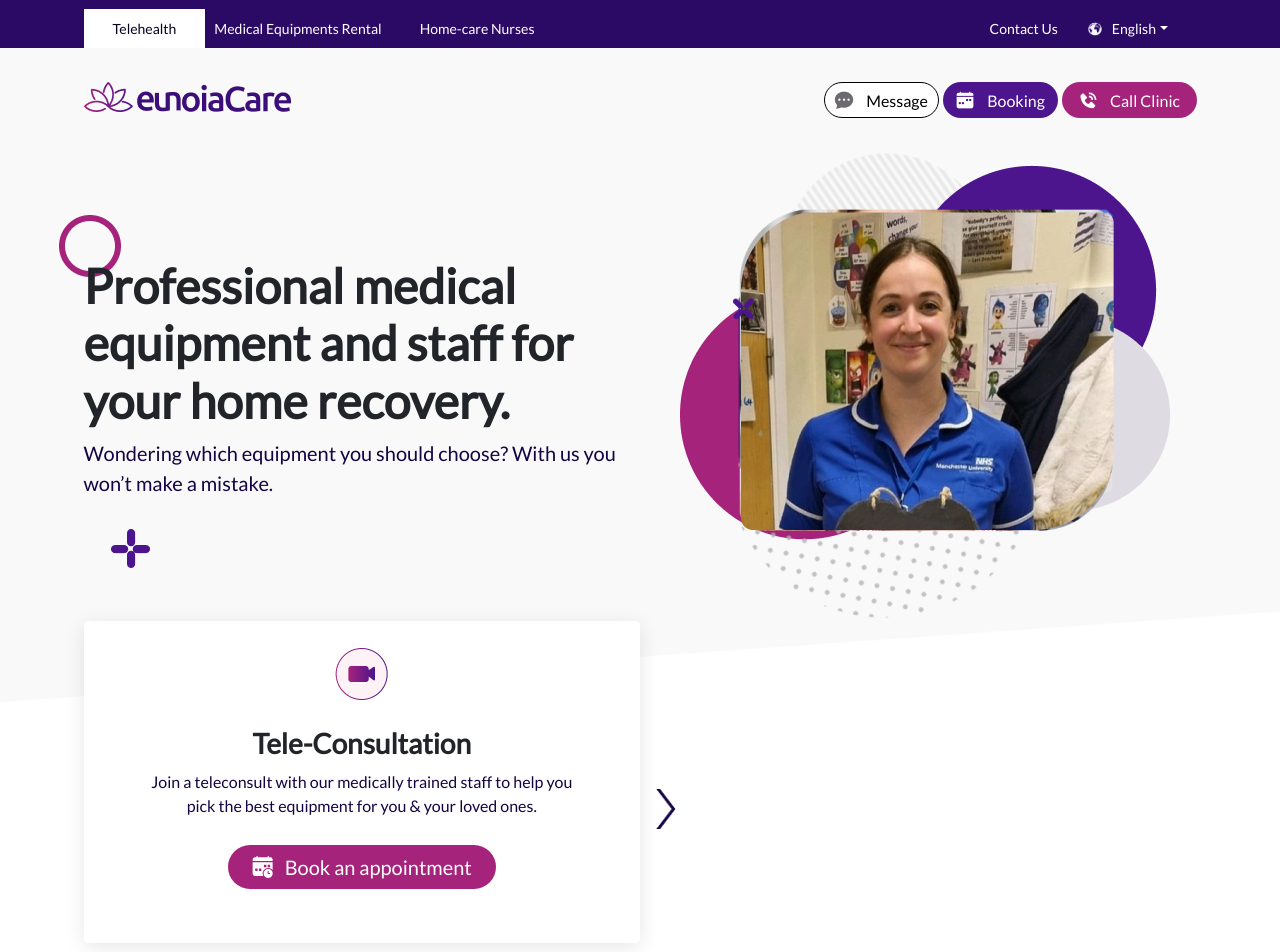
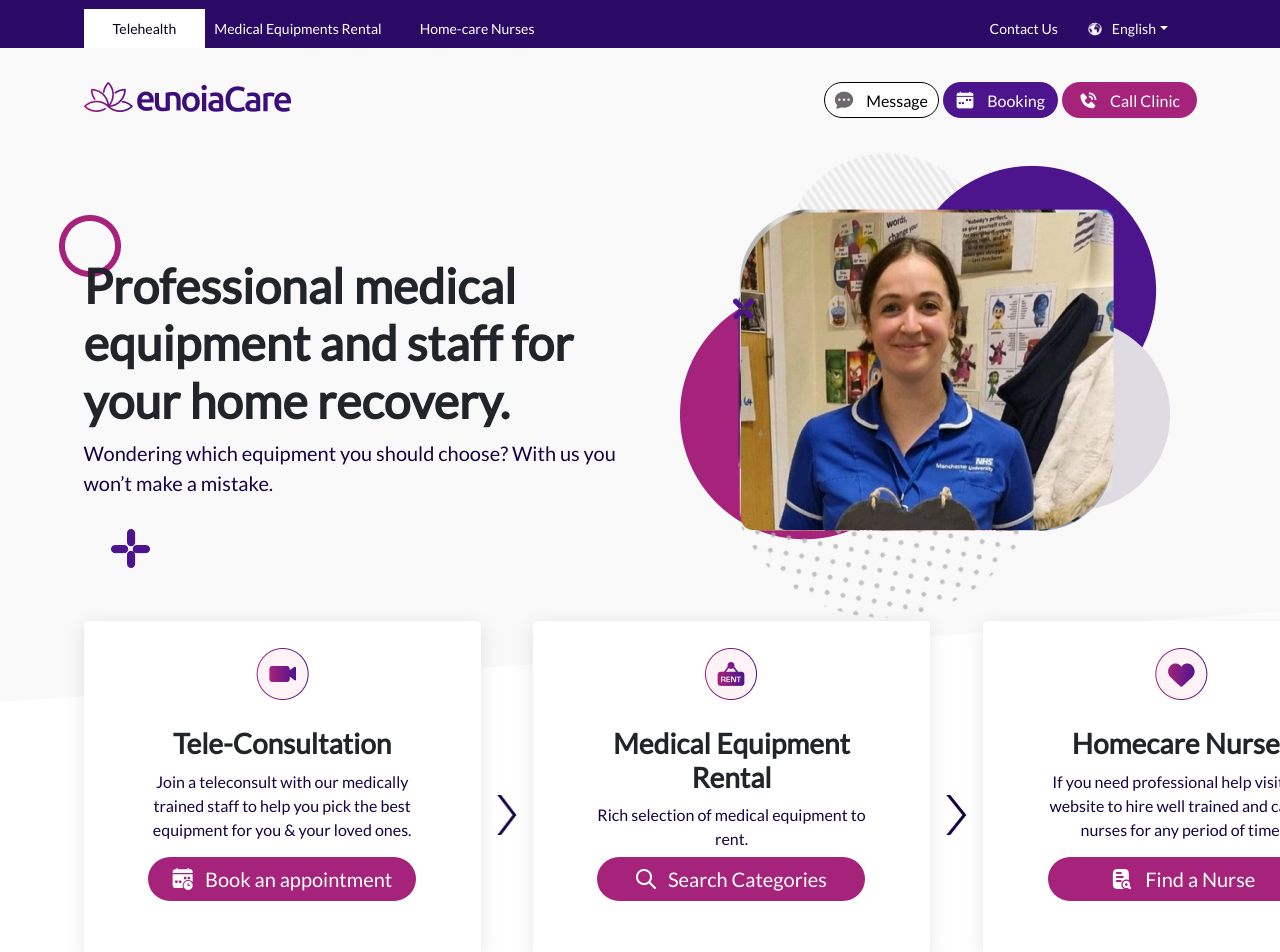
Before and after one commit to NathanNhan/du-an-congty, a React (Create React App) app: page / in a window 1280 px wide. Shown: the top 952 px of the page. Built offline with nearby package versions, Linux system fonts and the light colour scheme.

Commit message:
update feedback _ 16052022

```diff
--- a/src/Pages/HomePage.js
+++ b/src/Pages/HomePage.js
@@ -137,8 +137,8 @@ const HomePage = () => {
         <section className="three-card">
           <div className="container">
             <div className="row">
-              <div className="contain-card flex-wrap">
-                <div className="col-lg-6 col-xxl-4 mb-5">
+              <div className="contain-card">
+                <div className="col-lg-4 col-md-6 col-xxl-4 mb-5">
                   <div className="card bg-white border-0 h-100 custom-padding">
                     <div className="card-body text-center p-4 p-lg-5 pt-0 pt-lg-0">
                       <div className="feature bg-gradient text-white rounded-3 mb-4 mt-4">
@@ -148,12 +148,14 @@ const HomePage = () => {
                           className="img-icon"
                         />
                       </div>
+                      <div className="wrap-content-middle">
                         <h2 className="fs-4 fw-bold">Tele-Consultation</h2>
                         <p className="mb-4 mt-2">
                           Join a teleconsult with our medically trained staff to
                           help you pick the best equipment for you & your loved
                           ones.
                         </p>
+                      </div>
                       <a href="https://eunoiacare.co.id/">
                         <button className="button-cart m-auto text-white">
                           <img src={`/asset/NEW.png`} alt="" />
@@ -166,7 +168,7 @@ const HomePage = () => {
                 <div className="img-arrow">
                   <img src={`/asset/Fill.png`} alt="" width={20} height={40} />
                 </div>
-                <div className="col-lg-6 col-xxl-4 mb-5">
+                <div className="col-lg-4 col-md-6 col-xxl-4 mb-5">
                   <div className="card bg-white border-0 h-100 custom-padding">
                     <div className="card-body text-center p-4 p-lg-5 pt-0 pt-lg-0">
                       <div className="feature bg-gradient text-white rounded-3 mb-4 mt-4">
@@ -176,10 +178,15 @@ const HomePage = () => {
                           className="img-icon"
                         />
                       </div>
-                      <h2 className="fs-4 fw-bold">Medical Equipment Rental</h2>
+                      <div className="wrap-content-middle">
+                        <h2 className="fs-4 fw-bold">
+                          Medical Equipment Rental
+                        </h2>
                         <p className="mb-4 mt-2">
                           Rich selection of medical equipment to rent.
                         </p>
+                      </div>
+
                       <a href="https://eunoiacare.co.id/">
                         <button className="button-cart m-auto text-white">
                           <img src={`/asset/Icon_search.png`} alt="" />
@@ -192,7 +199,7 @@ const HomePage = () => {
                 <div className="img-arrow">
                   <img src={`/asset/Fill.png`} alt="" />
                 </div>
-                <div className="col-lg-6 col-xxl-4 mb-5">
+                <div className="col-lg-4 col-md-6 col-xxl-4 mb-5">
                   <div className="card bg-white border-0 h-100 custom-padding">
                     <div className="card-body text-center p-4 p-lg-5 pt-0 pt-lg-0">
                       <div className="feature bg-gradient text-white rounded-3 mb-4 mt-4">
@@ -202,11 +209,14 @@ const HomePage = () => {
                           className="img-icon"
                         />
                       </div>
+                      <div className="wrap-content-middle">
                         <h2 className="fs-4 fw-bold">Homecare Nurses</h2>
                         <p className="mb-4 mt-2">
                           If you need professional help visit our website to hire
                           well trained and caring nurses for any period of time.
                         </p>
+
+                      </div>
 
                       <button
                         className="button-cart m-auto text-white"
--- a/src/index.scss
+++ b/src/index.scss
@@ -387,3 +387,24 @@ button.btn-1 {
 	background: #FFFFFF;
 	border: 1px solid #D4D1D9;
 }
+.wrap-content-middle {
+    height: 130px!important;
+}
+.col-lg-4.col-xxl-4.mb-5 {
+    width: 397.33px!important;
+}
+
+
+@media (max-width: 800px) {
+  .contain-card {
+    flex: 50%;
+    max-width: 50%;
+  }
+}
+
+// @media (max-width: 820px) {
+//   .contain-card {
+
+// 	flex-wrap: wrap;
+//   }
+// }
```
Lines whose indentation alone changed are shown as unchanged.
